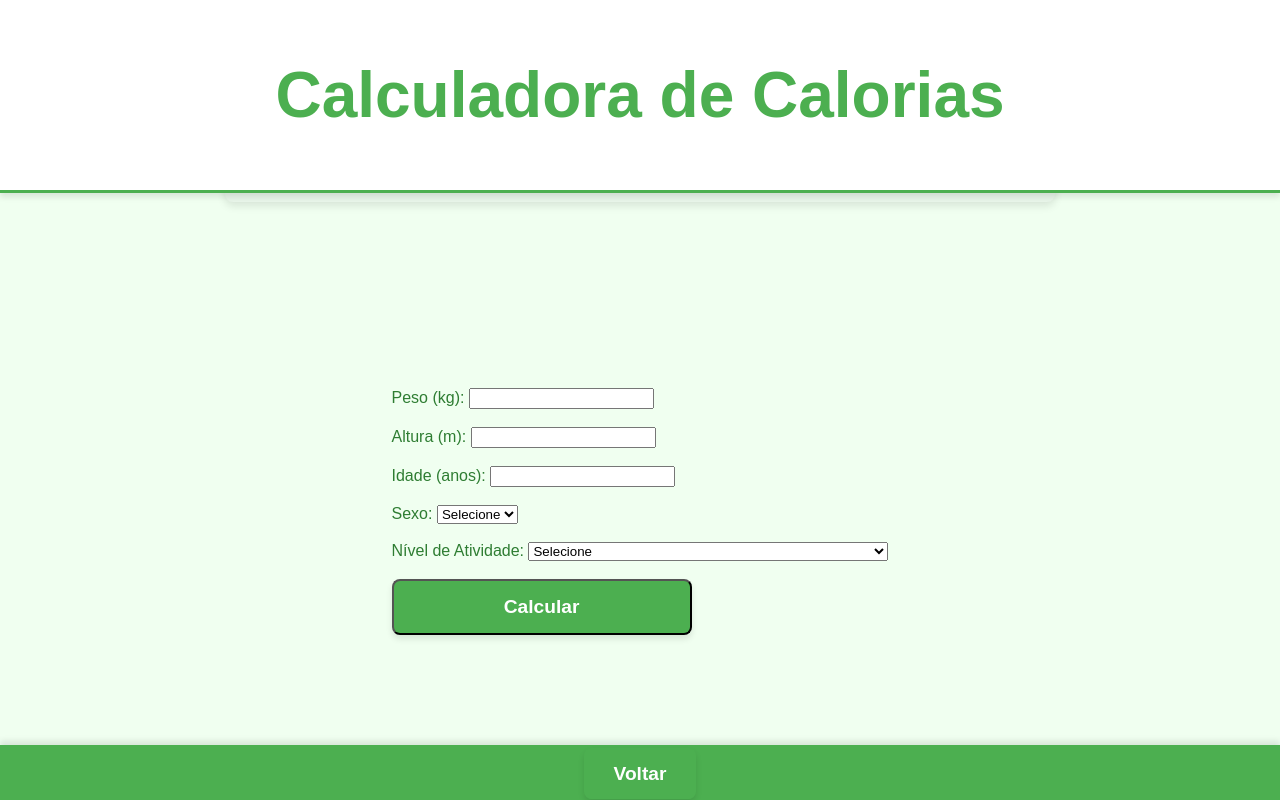
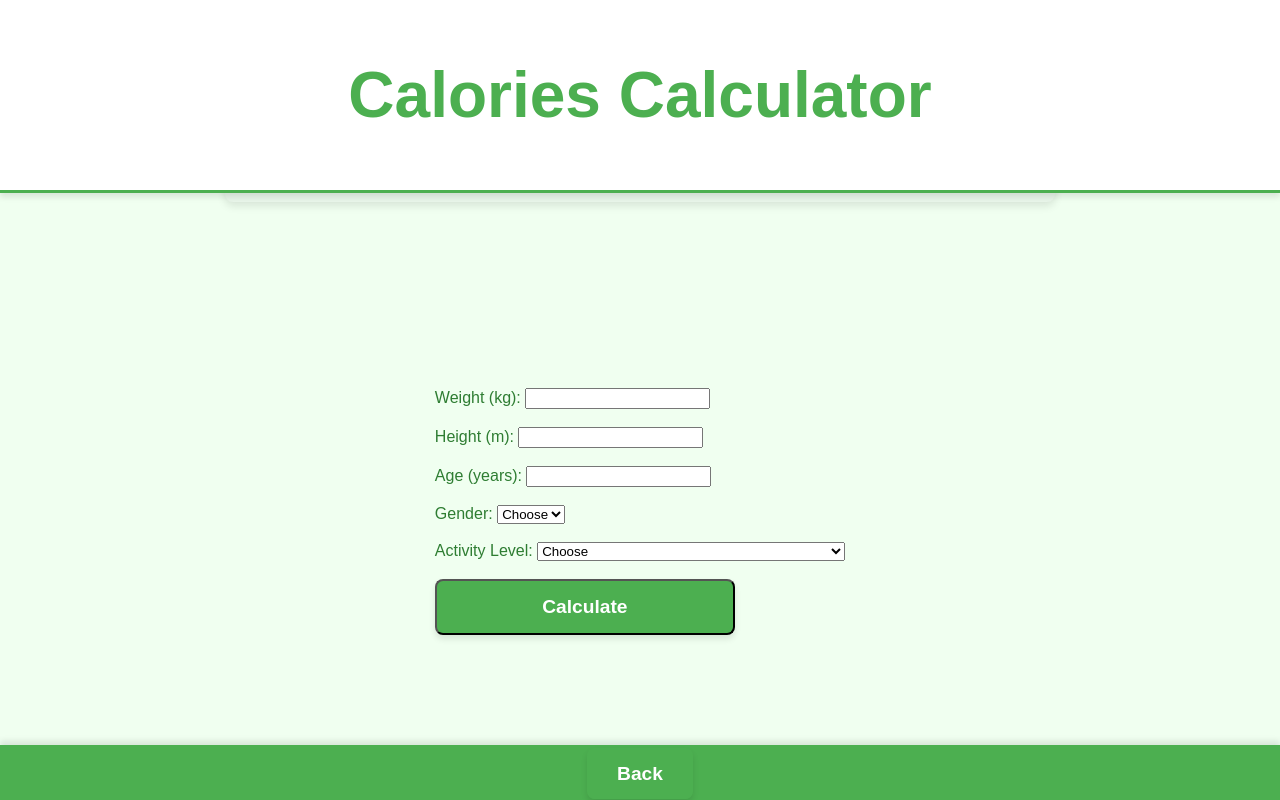
Before and after one commit to JoaoPauloM1/HealthFlow, a Flask app: page /calcular_calorias in a window 1280 px wide. Run offline with Flask 3, Linux system fonts and the light colour scheme.

Commit message:
final changes

```diff
--- a/app.py
+++ b/app.py
@@ -1,3 +1,5 @@
+# Note: Variable and functions names are in Portuguese as the project was initially developed this way.
+
 from flask import Flask, render_template, request, jsonify
 
 app = Flask(__name__)
@@ -14,7 +16,7 @@ def calcular_imc():
         altura = float(request.form.get("altura"))
 
         if not peso or not altura:
-            return render_template("calculadora_imc.html", erro="Forneça peso e altura")
+            return render_template("calculadora_imc.html", erro="Provide weight and height")
 
         imc = round(peso / (altura ** 2), 2)
 
@@ -37,7 +39,7 @@ def calcular_calorias():
             atividade = request.form.get("atividade").lower()
 
             if not peso or not altura or not idade or not sexo or not atividade:
-                erro = "Todos os campos são obrigatórios."
+                erro = "All fields are required."
                 return render_template("calculadora_calorias.html", erro=erro)
 
             if sexo == "homem":
@@ -45,7 +47,7 @@ def calcular_calorias():
             elif sexo == "mulher":
                 taxa_basal = round(447.6 + (9.2 * peso) + (3.1 * altura * 100) - (4.3 * idade))
             else:
-                erro = "Sexo inválido. Escolha 'Homem' ou 'Mulher'."
+                erro = "Invalid gender. Please choose 'Male' or 'Female'."
                 return render_template("calculadora_calorias.html", erro=erro)
 
             fatores_atividade = {
@@ -58,7 +60,7 @@ def calcular_calorias():
 
             fator = fatores_atividade.get(atividade)
             if not fator:
-                erro = "Nível de atividade inválido."
+                erro = "Invalid activity level."
                 return render_template("calculadora_calorias.html", erro=erro)
 
             calorias_diarias = round(taxa_basal * fator)
@@ -66,7 +68,7 @@ def calcular_calorias():
             calorias_ganhar = round(calorias_diarias + 500)
 
         except ValueError:
-            erro = "Insira valores válidos para peso, altura e idade."
+            erro = "Please enter valid values for weight, height, and age."
 
     return render_template(
         "calculadora_calorias.html",
@@ -88,7 +90,7 @@ def calcular_agua():
             atividade = request.form.get("atividade").lower()
 
             if not peso or not atividade:
-                erro = "Todos os campos são obrigatórios."
+                erro = "All fields are required."
                 return render_template("calculadora_agua.html", erro=erro)
 
             if atividade == "não":
@@ -97,9 +99,9 @@ def calcular_agua():
                 horas_treino = float(request.form.get("horas_treino", 0))
                 quantidade_agua = (peso * 35) + (horas_treino * 500)
             else:
-                erro = "Opção de atividade inválida. Escolha 'Sim' ou 'Não'."
+                erro = "Invalid activity option. Please choose 'Yes' or 'No'."
         except ValueError:
-            erro = "Insira valores válidos para peso e horas de treino."
+            erro = "Enter valid values for weight and training hours."
 
     return render_template("calculadora_agua.html", quantidade_agua=quantidade_agua, erro=erro)
 
@@ -116,7 +118,7 @@ def calcular_frequencia():
             idade = int(request.form.get("idade"))
 
             if idade <= 0:
-                erro = "A idade deve ser maior que zero."
+                erro = "The age must be greater than zero."
             else:
                 frequencia_maxima = 220 - idade
 
@@ -124,7 +126,7 @@ def calcular_frequencia():
                 zona_moderada = (frequencia_maxima * 0.7, frequencia_maxima * 0.8)
                 zona_intensa = (frequencia_maxima * 0.85, frequencia_maxima * 0.9)
         except ValueError:
-            erro = "Insira uma idade válida."
+            erro = "Please enter a valid age."
 
     return render_template(
         "calculadora_cardiaca.html",
@@ -138,38 +140,38 @@ def calcular_frequencia():
 @app.route("/dicas")
 def dicas():
     exercicios = [
-        "Caminhada ou corrida (cardio leve a moderado).",
-        "Treinamento de força (levantamento de peso).",
-        "Yoga para flexibilidade e relaxamento.",
-        "HIIT (treino intervalado de alta intensidade).",
-        "Natação ou ciclismo para impacto reduzido nas articulações."
+        "Walking or jogging (light to moderate cardio).",
+        "Strength training (weight lifting).",
+        "Yoga for flexibility and relaxation.",
+        "HIIT (High-Intensity Interval Training).",
+        "Swimming or cycling for reduced joint impact."
     ]
 
     alimentos_proteinas = [
-        "Peito de frango.",
-        "Ovos.",
-        "Iogurte grego.",
-        "Tofu.",
-        "Peixes (salmão, atum, sardinha).",
-        "Feijão e lentilha."
+        "Chicken breast."
+        "Eggs."
+        "Greek yogurt."
+        "Tofu."
+        "Fish (salmon, tuna, sardines)."
+        "Beans and lentils."
     ]
 
     alimentos_carboidratos = [
-        "Batata-doce.",
-        "Arroz integral.",
-        "Quinoa.",
-        "Aveia.",
-        "Frutas (banana, maçã, frutas vermelhas).",
-        "Legumes (cenoura, abóbora, beterraba)."
+        "Sweet potato."
+        "Brown rice."
+        "Quinoa."
+        "Oatmeal."
+        "Fruits (banana, apple, berries)."
+        "Vegetables (carrot, pumpkin, beetroot)."
     ]
 
     alimentos_gorduras = [
-        "Abacate.",
-        "Azeite de oliva.",
-        "Nozes e castanhas.",
-        "Sementes de chia e linhaça.",
-        "Peixes ricos em ômega-3 (salmão, cavala).",
-        "Manteiga de amendoim natural."
+        "Avocado."
+        "Olive oil."
+        "Nuts and seeds."
+        "Chia and flax seeds."
+        "Fatty fish (salmon, mackerel)."
+        "Natural peanut butter."
     ]
 
     return render_template(
@@ -191,7 +193,7 @@ def calcular_macronutrientes():
             objetivo = request.form.get("objetivo")
 
             if not calorias or not objetivo:
-                erro = "Forneça as calorias diárias e escolha um objetivo."
+                erro = "Provide your daily calories and choose a goal."
                 return render_template("calculadora_macronutrientes.html", erro=erro)
 
             if objetivo == "equilibrada":
@@ -203,11 +205,11 @@ def calcular_macronutrientes():
                 gorduras = (calorias * 0.30) / 9
                 proteinas = (calorias * 0.30) / 4
             else:
-                erro = "Objetivo inválido."
+                erro = "Invalid object."
                 return render_template("calculadora_macronutrientes.html", erro=erro)
 
         except ValueError:
-            erro = "Por favor, insira valores válidos."
+            erro = "Please, enter valid values."
 
     return render_template(
         "calculadora_macronutrientes.html",
--- a/templates/calculadora_calorias.html
+++ b/templates/calculadora_calorias.html
@@ -3,68 +3,68 @@
 <head>
     <meta charset="UTF-8">
     <meta name="viewport" content="width=device-width, initial-scale=1.0">
-    <title>Calculadora Calorias</title>
+    <title>Calories Calculator</title>
     <link rel="stylesheet" href="/static/style.css">
 </head>
 <body>
     <header class="titulo">
-        <h1>Calculadora de Calorias</h1>
+        <h1>Calories Calculator</h1>
     </header>
 
     <section class="text">
-        <p>Calcule sua taxa metabólica basal e o gasto calórico diário com base no seu peso, altura, idade, sexo e nível de atividade física.</p>
+        <p>Calculate your basal metabolic rate and daily caloric expenditure based on your weight, height, age, gender, and activity level.</p>
     </section>
 
     <section class="conteudo">
         <form method="POST" class="formulario">
-            <label for="peso">Peso (kg):</label>
+            <label for="peso">Weight (kg):</label>
             <input type="text" id="peso" name="peso" required class="input-text">
             <br><br>
 
-            <label for="altura">Altura (m):</label>
+            <label for="altura">Height (m):</label>
             <input type="text" id="altura" name="altura" required class="input-text">
             <br><br>
 
-            <label for="idade">Idade (anos):</label>
+            <label for="idade">Age (years):</label>
             <input type="text" id="idade" name="idade" required class="input-text">
             <br><br>
 
-            <label for="sexo">Sexo:</label>
+            <label for="sexo">Gender:</label>
             <select id="sexo" name="sexo" required class="input-select">
-                <option value="">Selecione</option>
-                <option value="homem">Homem</option>
-                <option value="mulher">Mulher</option>
+                <option value="">Choose</option>
+                <option value="homem">Male</option>
+                <option value="mulher">Female</option>
             </select>
             <br><br>
 
-            <label for="atividade">Nível de Atividade:</label>
+            <label for="atividade">Activity Level:</label>
             <select id="atividade" name="atividade" required class="input-select">
-                <option value="">Selecione</option>
-                <option value="sedentario">Sedentário (pouca ou nenhuma atividade física)</option>
-                <option value="leve">Leve (atividade leve 1-3 vezes por semana)</option>
-                <option value="moderado">Moderado (atividade moderada 3-5 vezes por semana)</option>
-                <option value="intenso">Intenso (atividade intensa 6-7 vezes por semana)</option>
-                <option value="muito_intenso">Muito Intenso (atividade física muito intensa diariamente)</option>
+                <option value="">Choose</option>
+                <option value="sedentario">Sedentary (little or no physical activity)</option>
+                <option value="leve">Light (light activity 1-3 times per week)</option>
+                <option value="moderado">Moderate (moderate activity 3-5 times per week)</option>
+                <option value="intenso">Intense (intense activity 6-7 times per week)</option>
+                <option value="muito_intenso">Very Intense (very intense physical activity daily)</option>
             </select>
             <br><br>
 
-            <button type="submit" class="botao">Calcular</button>
+            <button type="submit" class="botao">Calculate</button>
         </form>
 
         {% if taxa_basal is not none %}
             <section class="resultados">
-                <h2>Taxa Metabólica Basal: {{ taxa_basal }} calorias</h2>
+                <h2>Basal Metabolic Rate (BMR): {{ taxa_basal }} calories</h2>
             </section>
         {% endif %}
 
         {% if calorias_diarias is not none %}
             <section class="resultados">
-                <h2>Calorias Gastas Diariamente: {{ calorias_diarias }} calorias</h2>
-                <h3>Quantas calorias consumir:</h3>
+                <h2>Daily Calories Burned: {{ calorias_diarias }} calories</h2>
+                <h3>How many calories to consume:</h3>
                 <ul>
-                    <li><strong>Para manter o peso:</strong> {{ calorias_diarias }} calorias por dia.</li>
-                    <li><strong>Para perder peso:</strong> {{ calorias_perder }} calorias por dia (aproximadamente -500 kcal).</li>
-                    <li><strong>Para ganhar peso:</strong> {{ calorias_ganhar }} calorias por dia (aproximadamente +500 kcal).</li>
+                    <li><strong>To maintain weight:</strong> {{ calorias_diarias }} calories per day.</li>
+                    <li><strong>To lose weight:</strong> {{ calorias_perder }} calories per day (approximately -500 calories).</li>
+                    <li><strong>To gain weight:</strong> {{ calorias_ganhar }} calories per day (approximately +500 calories).</li>
                 </ul>
             </section>
         {% endif %}
@@ -75,7 +75,7 @@
     </section>
 
     <footer>
-        <a href="/" class="botao">Voltar</a>
+        <a href="/" class="botao">Back</a>
     </footer>
 </body>
 </html>
```
Also changed, not shown: templates/calculadora_agua.html (+11 -11 lines), templates/calculadora_cardiaca.html (+11 -11 lines), templates/calculadora_imc.html (+15 -15 lines), templates/calculadora_macronutrientes.html (+12 -12 lines), templates/dicas.html (+7 -7 lines), templates/index.html (+9 -11 lines).
